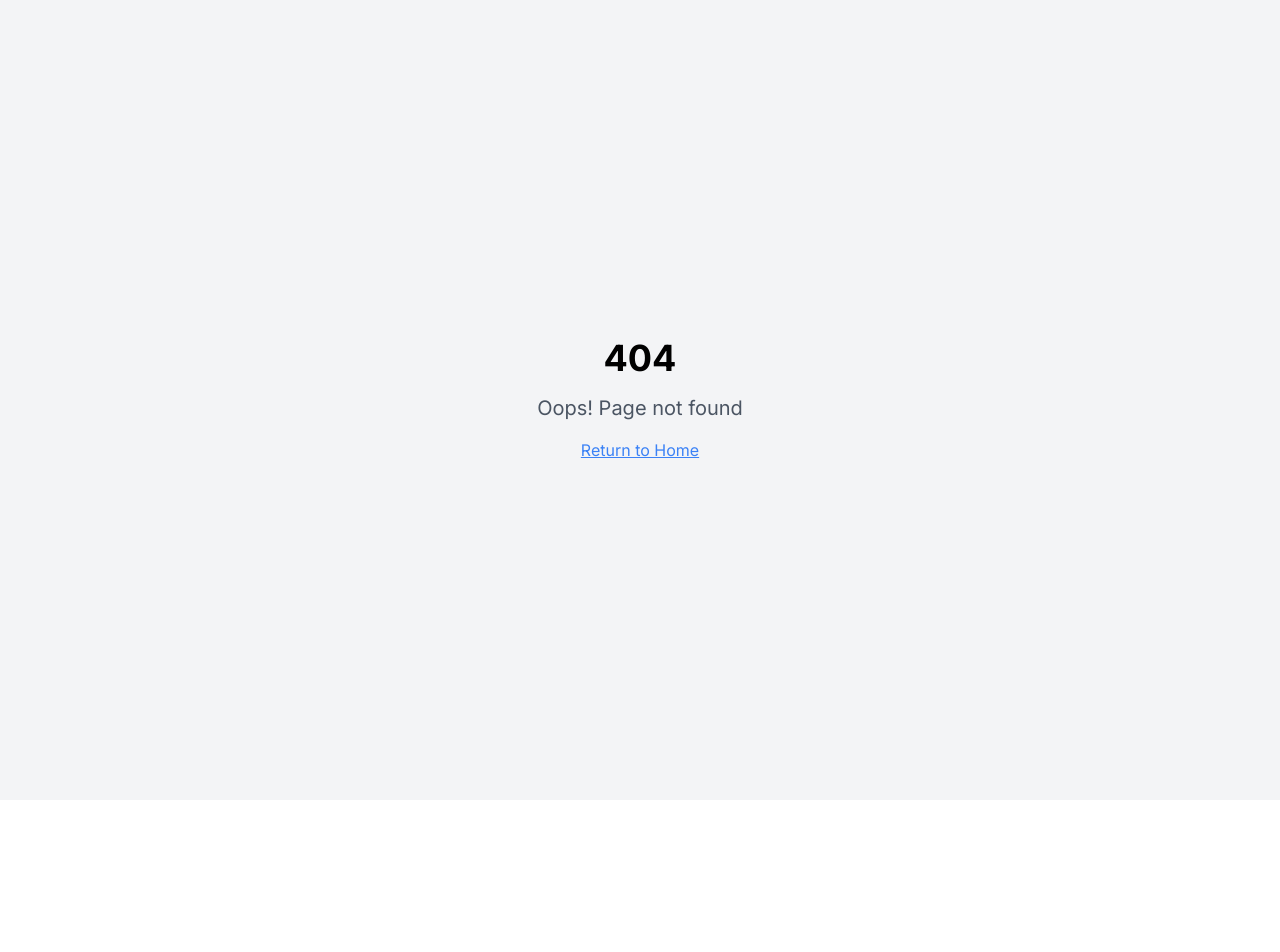
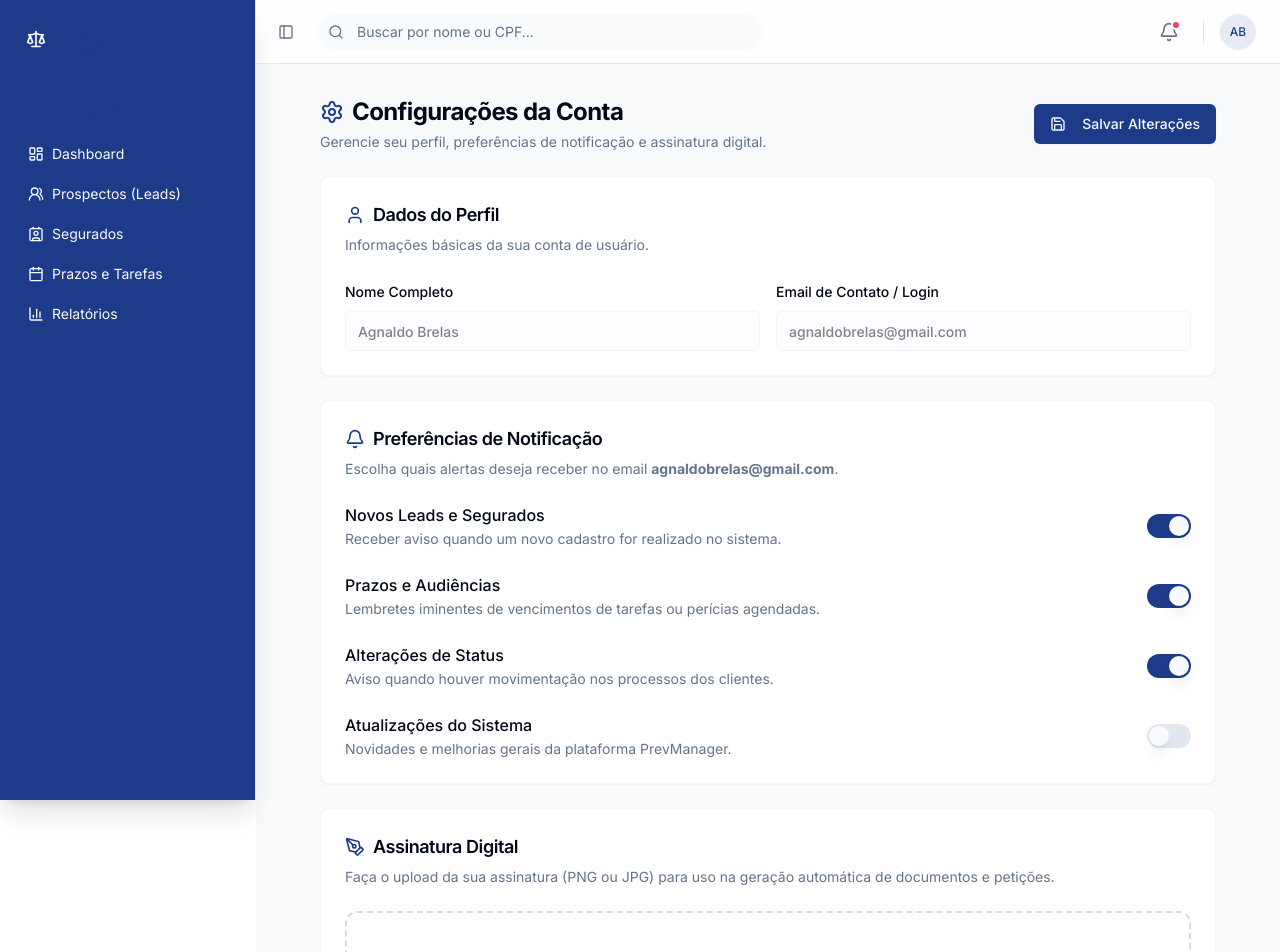
Before and after one commit to Brelas120863/crm-previdenci-rio-70kjz4khk, a React (Vite) app: page /settings in a window 1280 px wide. Before the commit this address had no page. Shown: the top 952 px of the page. Before the commit the page ends 800 px from the top, so only its background shows below. Built offline with nearby package versions, Linux system fonts and the light colour scheme.

Commit message:
feat: Add notification and signature settings

```diff
--- a/src/App.tsx
+++ b/src/App.tsx
@@ -10,6 +10,7 @@ import Clients from './pages/Clients'
 import ClientDetail from './pages/ClientDetail'
 import Tasks from './pages/Tasks'
 import Reports from './pages/Reports'
+import Settings from './pages/Settings'
 import NotFound from './pages/NotFound'
 
 const App = () => (
@@ -26,6 +27,7 @@ const App = () => (
             <Route path="/clients/:id" element={<ClientDetail />} />
             <Route path="/tasks" element={<Tasks />} />
             <Route path="/reports" element={<Reports />} />
+            <Route path="/settings" element={<Settings />} />
           </Route>
           <Route path="*" element={<NotFound />} />
         </Routes>
--- a/src/components/Layout.tsx
+++ b/src/components/Layout.tsx
@@ -161,8 +161,10 @@ export default function Layout() {
                   </div>
                 </DropdownMenuLabel>
                 <DropdownMenuSeparator />
-                <DropdownMenuItem className="cursor-pointer py-2 px-3">
-                  <Settings className="mr-2 h-4 w-4 text-muted-foreground" /> Configurações
+                <DropdownMenuItem asChild className="cursor-pointer py-2 px-3">
+                  <Link to="/settings" className="w-full flex items-center">
+                    <Settings className="mr-2 h-4 w-4 text-muted-foreground" /> Configurações
+                  </Link>
                 </DropdownMenuItem>
                 <DropdownMenuSeparator />
                 <DropdownMenuItem className="cursor-pointer text-rose-600 focus:text-rose-600 focus:bg-rose-50 py-2 px-3">
--- /dev/null
+++ b/src/pages/Settings.tsx
@@ -0,0 +1,199 @@
+import { useState, useRef } from 'react'
+import { Card, CardContent, CardHeader, CardTitle, CardDescription } from '@/components/ui/card'
+import { Label } from '@/components/ui/label'
+import { Switch } from '@/components/ui/switch'
+import { Button } from '@/components/ui/button'
+import { Input } from '@/components/ui/input'
+import { useToast } from '@/hooks/use-toast'
+import useMainStore from '@/stores/main'
+import { Upload, Save, Bell, PenTool, User, Trash2, Settings as SettingsIcon } from 'lucide-react'
+
+export default function Settings() {
+  const { settings, updateSettings } = useMainStore()
+  const { toast } = useToast()
+  const fileInputRef = useRef<HTMLInputElement>(null)
+
+  const [notifications, setNotifications] = useState(settings.notifications)
+  const [signatureUrl, setSignatureUrl] = useState<string | null>(settings.signatureUrl)
+
+  const handleImageUpload = (e: React.ChangeEvent<HTMLInputElement>) => {
+    const file = e.target.files?.[0]
+    if (file) {
+      const url = URL.createObjectURL(file)
+      setSignatureUrl(url)
+    }
+  }
+
+  const handleSave = () => {
+    updateSettings({ notifications, signatureUrl })
+    toast({
+      title: 'Configurações salvas!',
+      description: 'Suas preferências e assinatura foram atualizadas com sucesso no perfil.',
+    })
+  }
+
+  const toggleNotification = (key: keyof typeof notifications) => {
+    setNotifications((prev) => ({ ...prev, [key]: !prev[key] }))
+  }
+
+  return (
+    <div className="space-y-6 animate-fade-in-up max-w-4xl mx-auto pb-10">
+      <div className="flex flex-col sm:flex-row sm:items-center justify-between gap-4">
+        <div>
+          <h1 className="text-2xl font-bold tracking-tight text-foreground flex items-center gap-2">
+            <SettingsIcon className="h-6 w-6 text-primary" />
+            Configurações da Conta
+          </h1>
+          <p className="text-sm text-muted-foreground mt-1">
+            Gerencie seu perfil, preferências de notificação e assinatura digital.
+          </p>
+        </div>
+        <Button onClick={handleSave} className="shadow-sm">
+          <Save className="mr-2 h-4 w-4" /> Salvar Alterações
+        </Button>
+      </div>
+
+      <div className="grid gap-6">
+        <Card className="border-border/50 shadow-sm">
+          <CardHeader>
+            <CardTitle className="text-lg flex items-center gap-2">
+              <User className="h-5 w-5 text-primary" /> Dados do Perfil
+            </CardTitle>
+            <CardDescription>Informações básicas da sua conta de usuário.</CardDescription>
+          </CardHeader>
+          <CardContent className="space-y-4">
+            <div className="grid grid-cols-1 md:grid-cols-2 gap-4">
+              <div className="space-y-2">
+                <Label>Nome Completo</Label>
+                <Input value="Agnaldo Brelas" disabled className="bg-muted/50 font-medium" />
+              </div>
+              <div className="space-y-2">
+                <Label>Email de Contato / Login</Label>
+                <Input
+                  value="agnaldobrelas@gmail.com"
+                  disabled
+                  className="bg-muted/50 font-medium"
+                />
+              </div>
+            </div>
+          </CardContent>
+        </Card>
+
+        <Card className="border-border/50 shadow-sm">
+          <CardHeader>
+            <CardTitle className="text-lg flex items-center gap-2">
+              <Bell className="h-5 w-5 text-primary" /> Preferências de Notificação
+            </CardTitle>
+            <CardDescription>
+              Escolha quais alertas deseja receber no email <strong>agnaldobrelas@gmail.com</strong>
+              .
+            </CardDescription>
+          </CardHeader>
+          <CardContent className="space-y-6">
+            <div className="flex items-center justify-between">
+              <div className="space-y-0.5">
+                <Label className="text-base">Novos Leads e Segurados</Label>
+                <p className="text-sm text-muted-foreground">
+                  Receber aviso quando um novo cadastro for realizado no sistema.
+                </p>
+              </div>
+              <Switch
+                checked={notifications.newLead}
+                onCheckedChange={() => toggleNotification('newLead')}
+              />
+            </div>
+            <div className="flex items-center justify-between">
+              <div className="space-y-0.5">
+                <Label className="text-base">Prazos e Audiências</Label>
+                <p className="text-sm text-muted-foreground">
+                  Lembretes iminentes de vencimentos de tarefas ou perícias agendadas.
+                </p>
+              </div>
+              <Switch
+                checked={notifications.deadlines}
+                onCheckedChange={() => toggleNotification('deadlines')}
+              />
+            </div>
+            <div className="flex items-center justify-between">
+              <div className="space-y-0.5">
+                <Label className="text-base">Alterações de Status</Label>
+                <p className="text-sm text-muted-foreground">
+                  Aviso quando houver movimentação nos processos dos clientes.
+                </p>
+              </div>
+              <Switch
+                checked={notifications.statusChange}
+                onCheckedChange={() => toggleNotification('statusChange')}
+              />
+            </div>
+            <div className="flex items-center justify-between">
+              <div className="space-y-0.5">
+                <Label className="text-base">Atualizações do Sistema</Label>
+                <p className="text-sm text-muted-foreground">
+                  Novidades e melhorias gerais da plataforma PrevManager.
+                </p>
+              </div>
+              <Switch
+                checked={notifications.systemUpdates}
+                onCheckedChange={() => toggleNotification('systemUpdates')}
+              />
+            </div>
+          </CardContent>
+        </Card>
+
+        <Card className="border-border/50 shadow-sm">
+          <CardHeader>
+            <CardTitle className="text-lg flex items-center gap-2">
+              <PenTool className="h-5 w-5 text-primary" /> Assinatura Digital
+            </CardTitle>
+            <CardDescription>
+              Faça o upload da sua assinatura (PNG ou JPG) para uso na geração automática de
+              documentos e petições.
+            </CardDescription>
+          </CardHeader>
+          <CardContent>
+            {signatureUrl ? (
+              <div className="space-y-4">
+                <div className="border-2 border-dashed border-border rounded-xl p-6 flex justify-center bg-white">
+                  <img
+                    src={signatureUrl}
+                    alt="Pré-visualização da Assinatura Digital"
+                    className="max-h-32 object-contain mix-blend-multiply"
+                  />
+                </div>
+                <Button
+                  variant="outline"
+                  onClick={() => setSignatureUrl(null)}
+                  className="text-destructive hover:text-destructive hover:bg-destructive/10"
+                >
+                  <Trash2 className="mr-2 h-4 w-4" /> Remover Assinatura
+                </Button>
+              </div>
+            ) : (
+              <div
+                className="border-2 border-dashed border-muted-foreground/25 rounded-xl p-10 flex flex-col items-center justify-center text-center cursor-pointer hover:bg-muted/30 transition-colors hover:border-primary/50 group"
+                onClick={() => fileInputRef.current?.click()}
+              >
+                <Upload className="h-10 w-10 text-muted-foreground mb-4 group-hover:text-primary transition-colors" />
+                <h3 className="font-semibold text-lg mb-1">
+                  Clique para enviar ou arraste a imagem
+                </h3>
+                <p className="text-sm text-muted-foreground max-w-sm">
+                  Selecione uma imagem da sua assinatura. Recomendamos imagens com fundo
+                  transparente e boa resolução.
+                </p>
+                <Input
+                  type="file"
+                  accept="image/png, image/jpeg"
+                  className="hidden"
+                  ref={fileInputRef}
+                  onChange={handleImageUpload}
+                />
+              </div>
+            )}
+          </CardContent>
+        </Card>
+      </div>
+    </div>
+  )
+}
--- a/src/stores/main.ts
+++ b/src/stores/main.ts
@@ -19,26 +19,49 @@ export interface Lead {
 export type Task = (typeof MOCK_TASKS)[0]
 export type Activity = (typeof MOCK_ACTIVITIES)[0]
 
+export interface UserSettings {
+  notifications: {
+    newLead: boolean
+    deadlines: boolean
+    statusChange: boolean
+    systemUpdates: boolean
+  }
+  signatureUrl: string | null
+}
+
 interface MainStoreType {
   clients: Client[]
   leads: Lead[]
   tasks: Task[]
   activities: Activity[]
+  settings: UserSettings
   deleteClient: (id: string) => void
   deleteLead: (id: string) => void
   deleteTask: (id: number) => void
   addLead: (lead: Omit<Lead, 'id'>) => void
   addClient: (client: Omit<Client, 'id'>) => void
   clearAllData: () => void
+  updateSettings: (settings: Partial<UserSettings>) => void
 }
 
 const MainStoreContext = createContext<MainStoreType | undefined>(undefined)
+
+const defaultSettings: UserSettings = {
+  notifications: {
+    newLead: true,
+    deadlines: true,
+    statusChange: true,
+    systemUpdates: false,
+  },
+  signatureUrl: null,
+}
 
 export function MainStoreProvider({ children }: { children: ReactNode }) {
   const [clients, setClients] = useState<Client[]>(MOCK_CLIENTS)
   const [leads, setLeads] = useState<Lead[]>(MOCK_LEADS as Lead[])
   const [tasks, setTasks] = useState<Task[]>(MOCK_TASKS)
   const [activities, setActivities] = useState<Activity[]>(MOCK_ACTIVITIES)
+  const [settings, setSettings] = useState<UserSettings>(defaultSettings)
 
   const deleteClient = (id: string) => setClients((clients) => clients.filter((c) => c.id !== id))
   const deleteLead = (id: string) => setLeads((leads) => leads.filter((l) => l.id !== id))
@@ -59,6 +82,10 @@ export function MainStoreProvider({ children }: { children: ReactNode }) {
     setActivities([])
   }
 
+  const updateSettings = (newSettings: Partial<UserSettings>) => {
+    setSettings((prev) => ({ ...prev, ...newSettings }))
+  }
+
   return React.createElement(
     MainStoreContext.Provider,
     {
@@ -67,12 +94,14 @@ export function MainStoreProvider({ children }: { children: ReactNode }) {
         leads,
         tasks,
         activities,
+        settings,
         deleteClient,
         deleteLead,
         deleteTask,
         addLead,
         addClient,
         clearAllData,
+        updateSettings,
       },
     },
     children,
```
Also changed, not shown: .skip.config.json, src/main.tsx (line endings or trailing spaces), vite-plugin-react-uid.js (line endings or trailing spaces).
